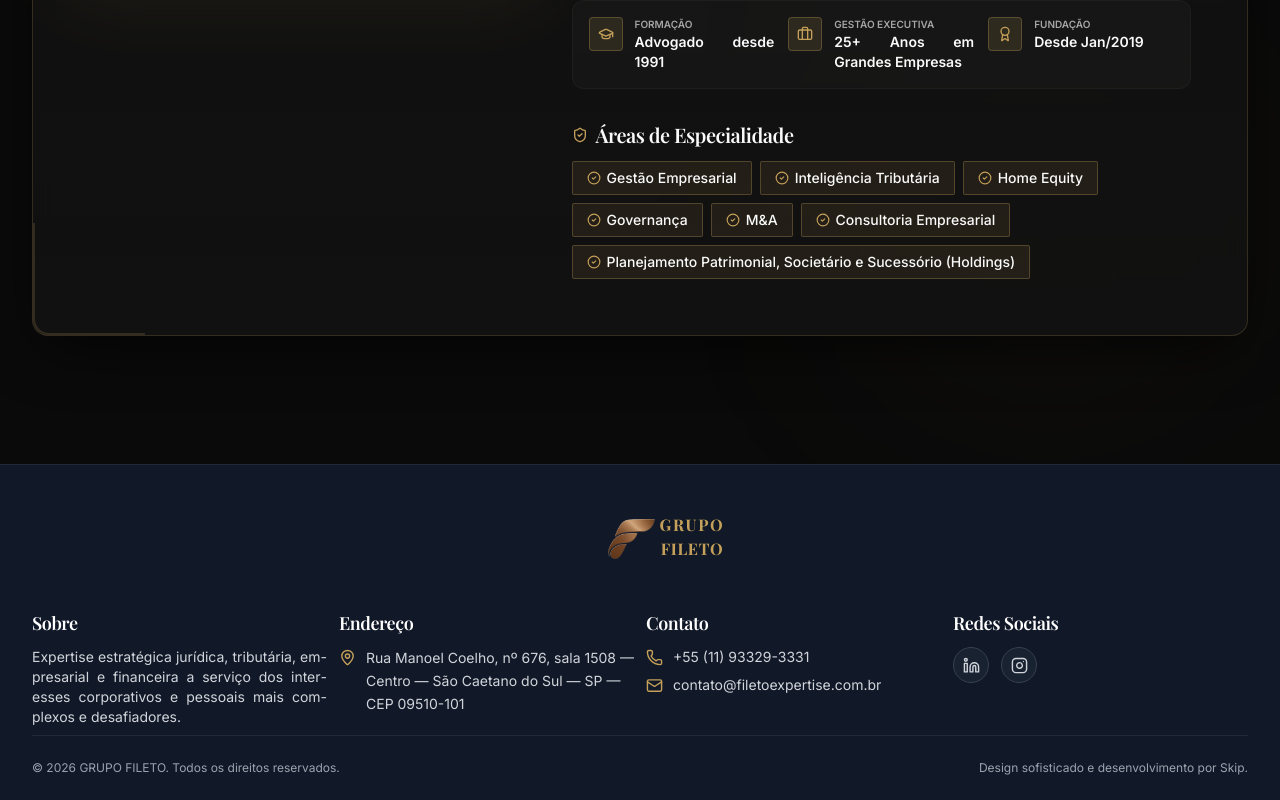
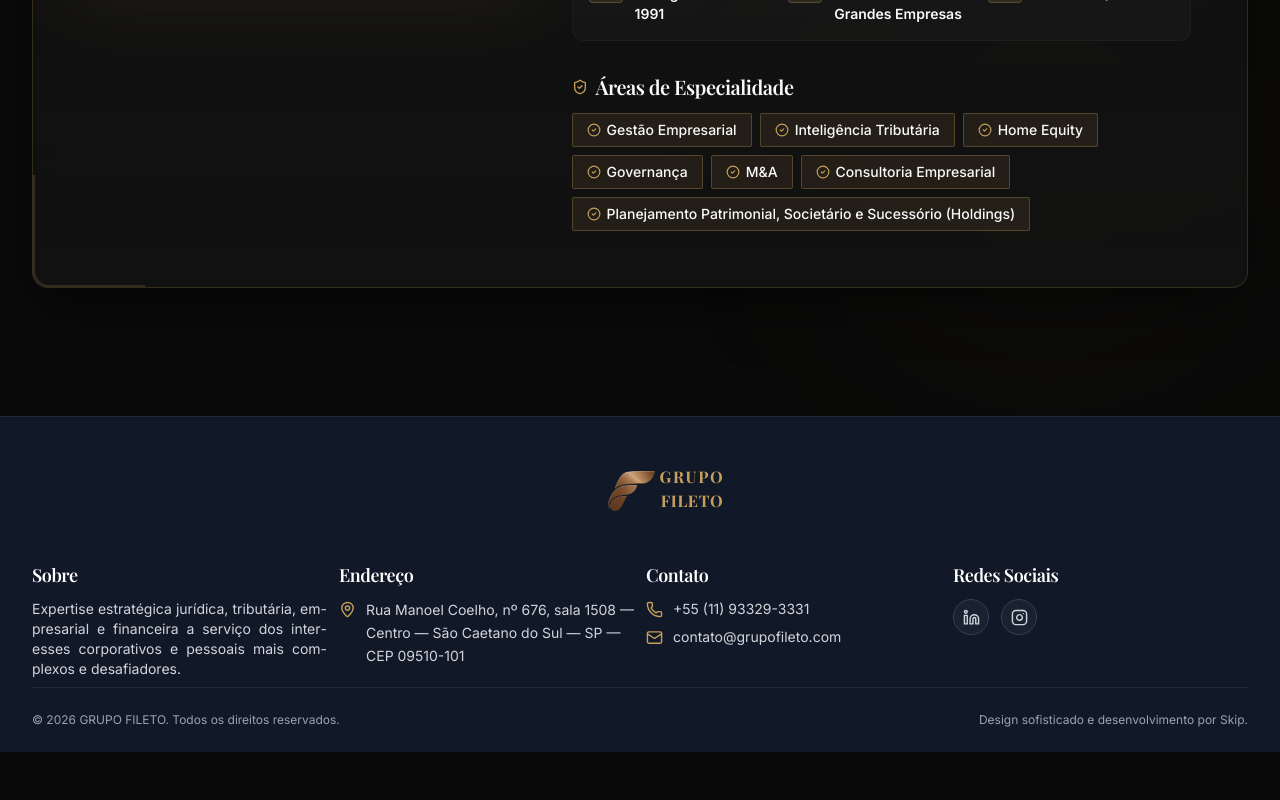
Before and after one commit to claudiofileto-lgtm/grupo-fileto-cdh77id9i, a React (Vite) app: page /fundador in a window 1280 px wide. Shown: the part 956-1756 px from the top of the page. After the commit the page ends 1708 px from the top, so only its background shows below. Built offline with nearby package versions, Linux system fonts and the light colour scheme; a web font is replaced by a local one.

Commit message:
Substituir e-mail de contato por contato@grupofileto.com em todo o site

```diff
--- a/src/components/Footer.tsx
+++ b/src/components/Footer.tsx
@@ -65,8 +65,8 @@ export function Footer() {
               </li>
               <li className="flex gap-2.5 items-center hover:text-primary transition-colors">
                 <Mail className="text-primary shrink-0" size={17} />
-                <a href="mailto:contato@filetoexpertise.com.br" className="break-all">
-                  contato@filetoexpertise.com.br
+                <a href="mailto:contato@grupofileto.com" className="break-all">
+                  contato@grupofileto.com
                 </a>
               </li>
             </ul>
--- a/src/components/sections/Team.tsx
+++ b/src/components/sections/Team.tsx
@@ -203,11 +203,11 @@ export function Team() {
                     <ArrowUpRight className="w-4 h-4" />
                   </a>
                   <a
-                    href="mailto:contato@filetoexpertise.com.br"
+                    href="mailto:contato@grupofileto.com"
                     className="inline-flex items-center gap-2 px-4 py-2.5 bg-card/80 border border-border text-muted-foreground hover:text-primary hover:border-primary/40 text-sm rounded-md transition-colors"
                   >
                     <Mail className="w-4 h-4 text-primary" />
-                    contato@filetoexpertise.com.br
+                    contato@grupofileto.com
                   </a>
                   <a
                     href="tel:+5511933293331"
--- a/src/data/content.ts
+++ b/src/data/content.ts
@@ -728,7 +728,7 @@ export const founderMember: TeamMember = {
     'Consultoria Empresarial',
     'Planejamento Patrimonial, Societário e Sucessório (Holdings)',
   ],
-  email: 'contato@filetoexpertise.com.br',
+  email: 'contato@grupofileto.com',
   phone: '+55 (11) 93329-3331',
   credentials: [
     { label: 'Advocacia', value: 'Desde 1991' },
```
Also changed, not shown: .skip.config.json.
